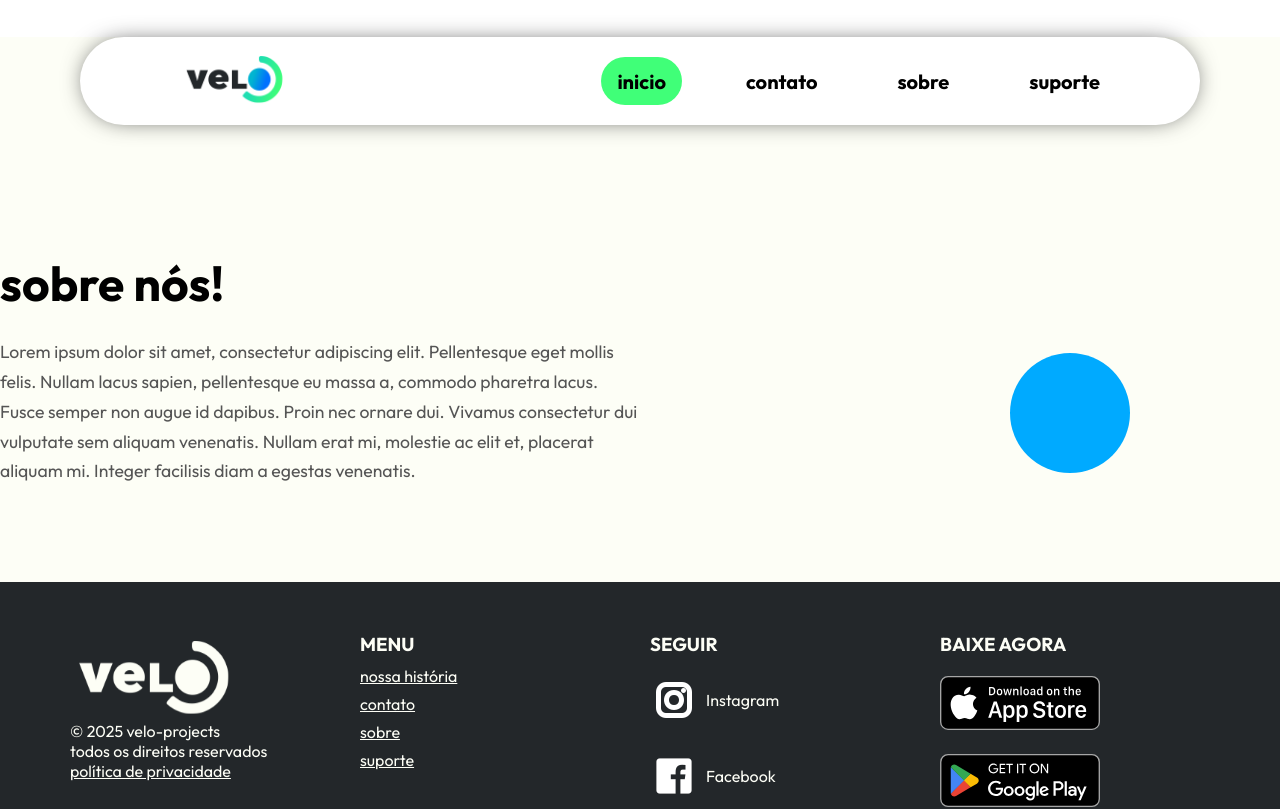
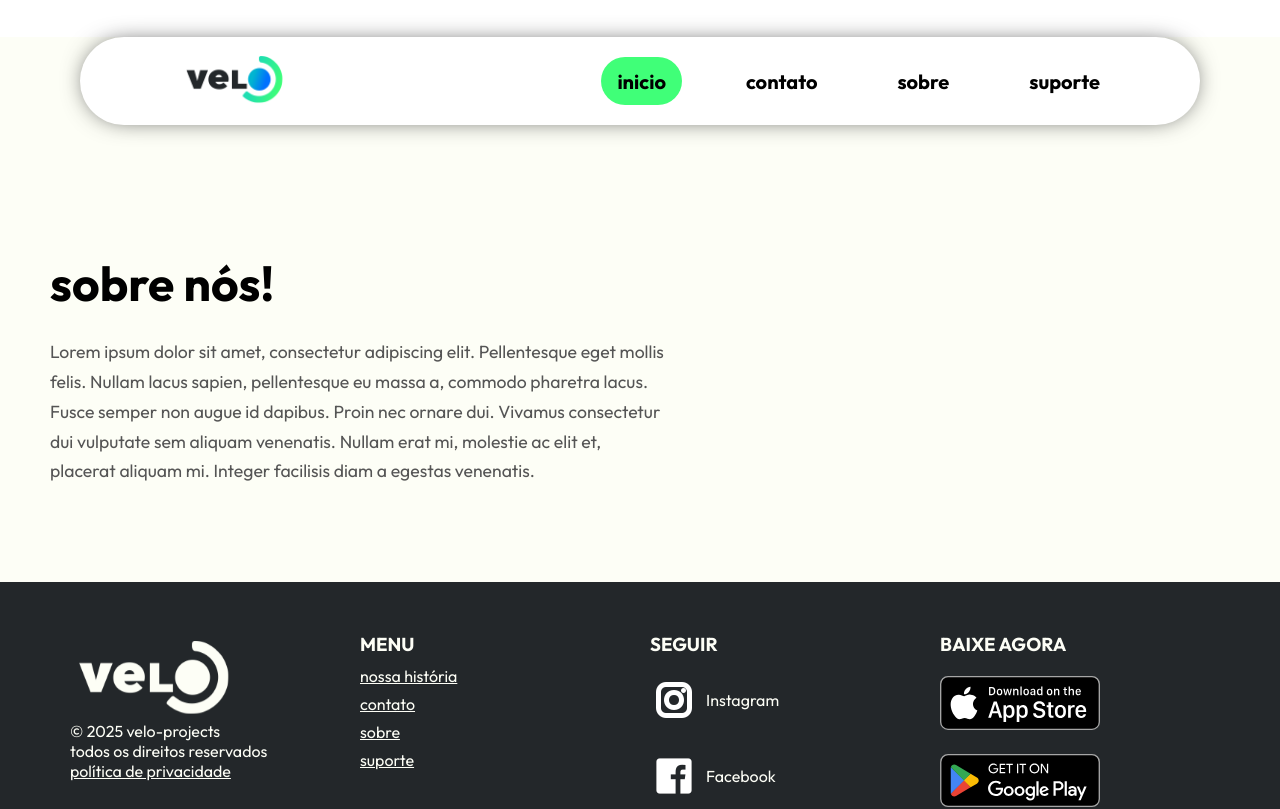
Before and after one commit to velo-project/institutional-website, an Angular app: page /sobre in a window 1280 px wide. Shown: the top 809 px of the page. Built offline with nearby package versions, Linux system fonts and the light colour scheme.

Commit message:
refactor: clean up about page styles and remove unused shape styles

```diff
--- a/src/app/features/about-page/about-page.scss
+++ b/src/app/features/about-page/about-page.scss
@@ -1,4 +1,6 @@
 .about-section {
+  margin-left: 50px;
+
   padding: 6rem 0;
   position: relative;
   overflow: hidden;
@@ -27,43 +29,3 @@
   line-height: 1.7;
   color: #555;
 }
-
-/* Formas Geométricas Abstratas */
-.shapes-container {
-  position: absolute;
-  top: 0;
-  right: 0;
-  width: 50%;
-  height: 100%;
-  z-index: 1;
-}
-
-.shape {
-  position: absolute;
-  border-radius: 50%;
-}
-
-.shape-1 {
-  width: 450px;
-  height: 450px;
-  border: 40px solid var(--primary-color);
-  top: -100px;
-  right: -150px;
-  opacity: 0.7;
-}
-
-.shape-2 {
-  width: 120px;
-  height: 120px;
-  background-color: #00aaff;
-  top: 100px;
-  right: 150px;
-}
-
-.shape-3 {
-  width: 250px;
-  height: 250px;
-  background-color: var(--secondary-color);
-  bottom: -50px;
-  right: 50px;
-}
```
